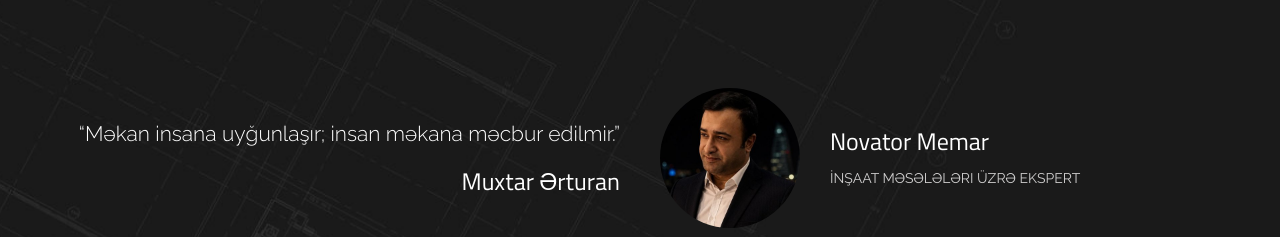
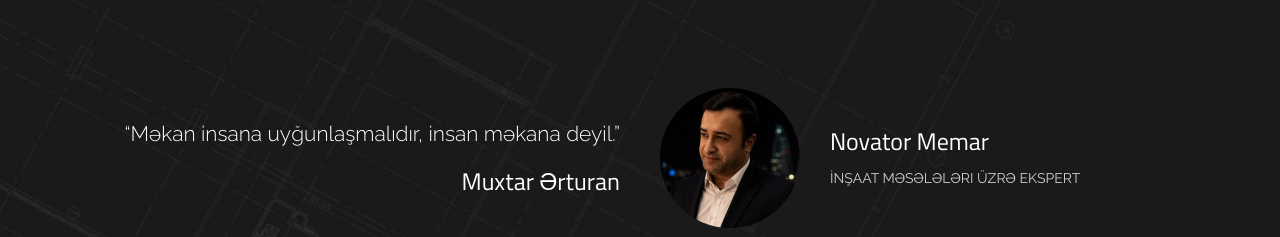
Before and after one commit to feyruzalizada/VRprogect, a Next.js app: page / in a window 1280 px wide. Shown: the part 802-1039 px from the top of the page. Built offline with nearby package versions, Linux system fonts and the light colour scheme.

Commit message:
quote fixed

```diff
--- a/src/content/quote.ts
+++ b/src/content/quote.ts
@@ -10,7 +10,7 @@ export interface QuoteBannerContent {
 }
 
 export const quoteBanner: QuoteBannerContent = {
-  motto: "“Məkan insana uyğunlaşır; insan məkana məcbur edilmir.”",
+  motto: "“Məkan insana uyğunlaşmalıdır, insan məkana deyil.”",
   quote:
     "Muxtar Ərturan",
   author: {
```
